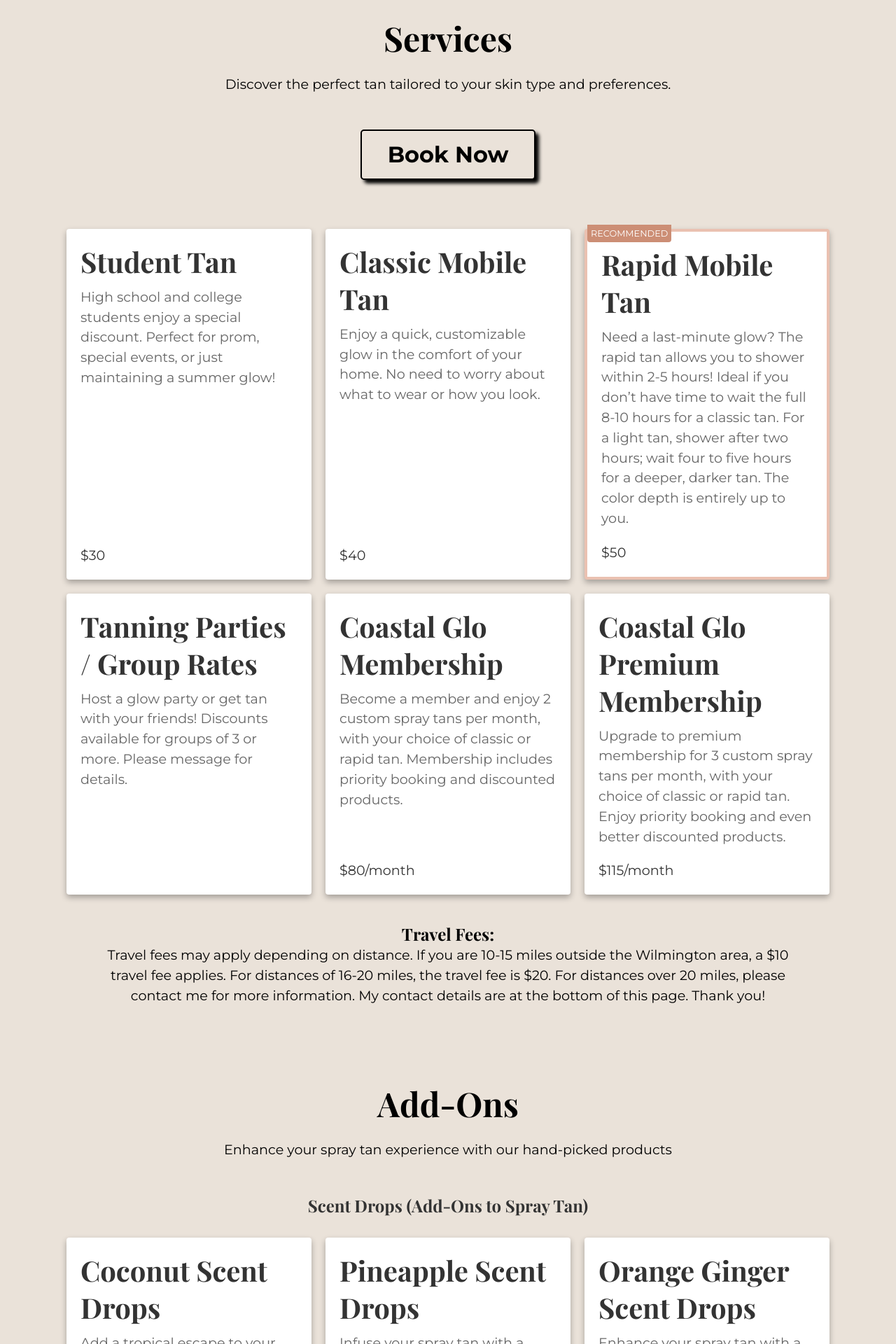
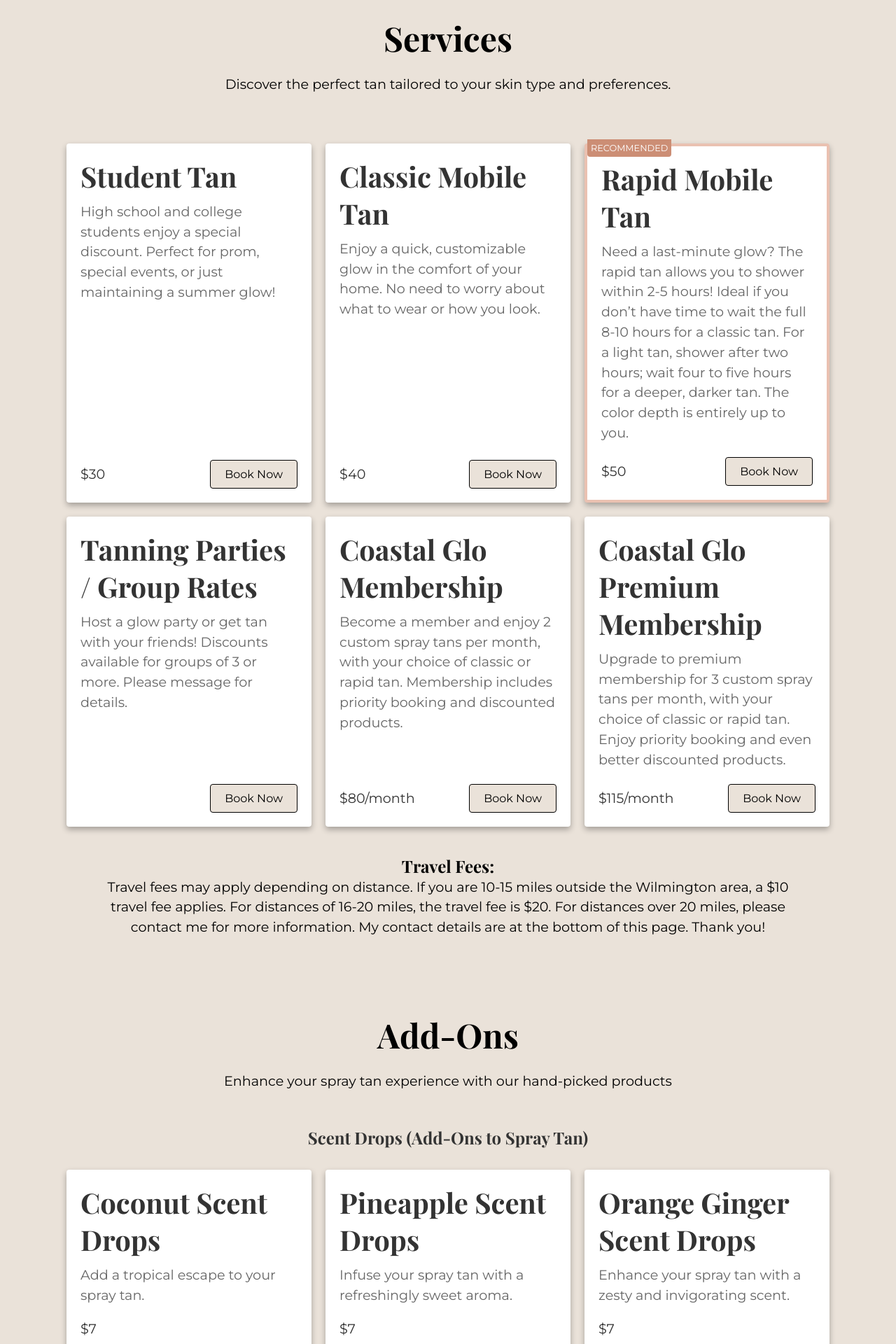
Before and after one commit to grantrisk/coastal-glo-mobile, a Next.js app: page /services in a window 1280 px wide. Shown: the part 100-2020 px from the top of the page at 70% size. Built offline with nearby package versions, Linux system fonts and the light colour scheme; no server answers.

Commit message:
feat: Added book now button to service cards

```diff
--- a/app/components/ServiceCard.tsx
+++ b/app/components/ServiceCard.tsx
@@ -3,6 +3,7 @@ import styles from "../../styles/ServiceCard.module.css";
 import Link from "next/link";
 
 interface ServiceCardProps {
+  service: boolean;
   title: string;
   description: string;
   price?: string;
@@ -10,6 +11,7 @@ interface ServiceCardProps {
 }
 
 const ServiceCard: React.FC<ServiceCardProps> = ({
+  service,
   title,
   description,
   price,
@@ -29,7 +31,19 @@ const ServiceCard: React.FC<ServiceCardProps> = ({
           )}
           <h2 className={styles.title}>{title}</h2>
           <p className={styles.description}>{description}</p>
-          {price && <p className={styles.price}>{price}</p>}
+          <div className={styles.priceContainer}>
+            <p className={styles.price}>{price}</p>
+            {service && (
+              <Link
+                href={"https://coastalglomobile.glossgenius.com/services"}
+                prefetch
+                target={"_blank"}
+                className={styles.button}
+              >
+                Book Now
+              </Link>
+            )}
+          </div>
         </div>
       </div>
     </div>
--- a/app/page.tsx
+++ b/app/page.tsx
@@ -36,11 +36,7 @@ export default function Home() {
           {/* This adds a dark tink to the background image */}
           <div className={styles.imageTint}></div>
 
-          <Link
-            href={"https://coastalglomobile.glossgenius.com/services"}
-            prefetch
-            target={"_blank"}
-          >
+          <Link href={"/services"} prefetch>
             <p className={styles.bookNowButton}>Book Now</p>
           </Link>
 
--- a/app/services/page.tsx
+++ b/app/services/page.tsx
@@ -18,30 +18,23 @@ export default function Services() {
           </p>
         </section>
 
-        <section className={styles.bookingSection}>
-          <Link
-            href={"https://coastalglomobile.glossgenius.com/services"}
-            prefetch
-            target={"_blank"}
-          >
-            <p className={styles.bookNowButton}>Book Now</p>
-          </Link>
-        </section>
-
         <section className={styles.serviceSection}>
           <ServiceCard
+            service={true}
             title="Student Tan"
             description="High school and college students enjoy a special discount. Perfect for prom, special events, or just maintaining a summer glow!"
             price="$30"
           />
 
           <ServiceCard
+            service={true}
             title="Classic Mobile Tan"
             description="Enjoy a quick, customizable glow in the comfort of your home. No need to worry about what to wear or how you look."
             price="$40"
           />
 
           <ServiceCard
+            service={true}
             title="Rapid Mobile Tan"
             description="Need a last-minute glow? The rapid tan allows you to shower within 2-5 hours! Ideal if you don’t have time to wait the full 8-10 hours for a classic tan. For a light tan, shower after two hours; wait four to five hours for a deeper, darker tan. The color depth is entirely up to you."
             price="$50"
@@ -49,17 +42,20 @@ export default function Services() {
           />
 
           <ServiceCard
+            service={true}
             title="Tanning Parties / Group Rates"
             description="Host a glow party or get tan with your friends! Discounts available for groups of 3 or more. Please message for details."
           />
 
           <ServiceCard
+            service={true}
             title="Coastal Glo Membership"
             description="Become a member and enjoy 2 custom spray tans per month, with your choice of classic or rapid tan. Membership includes priority booking and discounted products."
             price="$80/month"
           />
 
           <ServiceCard
+            service={true}
             title="Coastal Glo Premium Membership"
             description="Upgrade to premium membership for 3 custom spray tans per month, with your choice of classic or rapid tan. Enjoy priority booking and even better discounted products."
             price="$115/month"
@@ -93,16 +89,19 @@ export default function Services() {
             Scent Drops (Add-Ons to Spray Tan)
           </h4>
           <ServiceCard
+            service={false}
             title="Coconut Scent Drops"
             description="Add a tropical escape to your spray tan."
             price="$7"
           />
           <ServiceCard
+            service={false}
             title="Pineapple Scent Drops"
             description="Infuse your spray tan with a refreshingly sweet aroma."
             price="$7"
           />
           <ServiceCard
+            service={false}
             title="Orange Ginger Scent Drops"
             description="Enhance your spray tan with a zesty and invigorating scent."
             price="$7"
@@ -112,6 +111,7 @@ export default function Services() {
         <section className={styles.productSection}>
           <h4 className={styles.productCategory}>Purchasable Products</h4>
           <ServiceCard
+            service={false}
             title="Tan Extending Lotion"
             description="Extend your tan with this moisturizing lotion. Purchase and use at home."
             price="$25"
--- a/styles/ServiceCard.module.css
+++ b/styles/ServiceCard.module.css
@@ -92,8 +92,8 @@
 }
 
 .card:hover {
-    box-shadow: 0 8px 16px rgba(0, 0, 0, 0.3);
-   background: #ffe3c0;
+  box-shadow: 0 8px 16px rgba(0, 0, 0, 0.3);
+  background: #ffe3c0;
   transition: 0.3s;
 }
 
@@ -120,6 +120,12 @@
   margin-bottom: 20px;
 }
 
+.priceContainer {
+  display: flex;
+  justify-content: space-between;
+  align-items: center;
+}
+
 .price {
   color: #333;
 }
@@ -131,13 +137,12 @@
   border: 1px solid #000000;
   border-radius: 4px;
   cursor: pointer;
-  transition: background-color 0.3s;
-  margin: auto;
-  width: 100%;
+  transition: transform 0.3s;
   text-align: center;
   text-decoration: none;
 }
 
 .button:hover {
-  background-color: var(--color-secondary);
+  transition: transform 0.3s;
+  transform: scale(1.1);
 }
```
